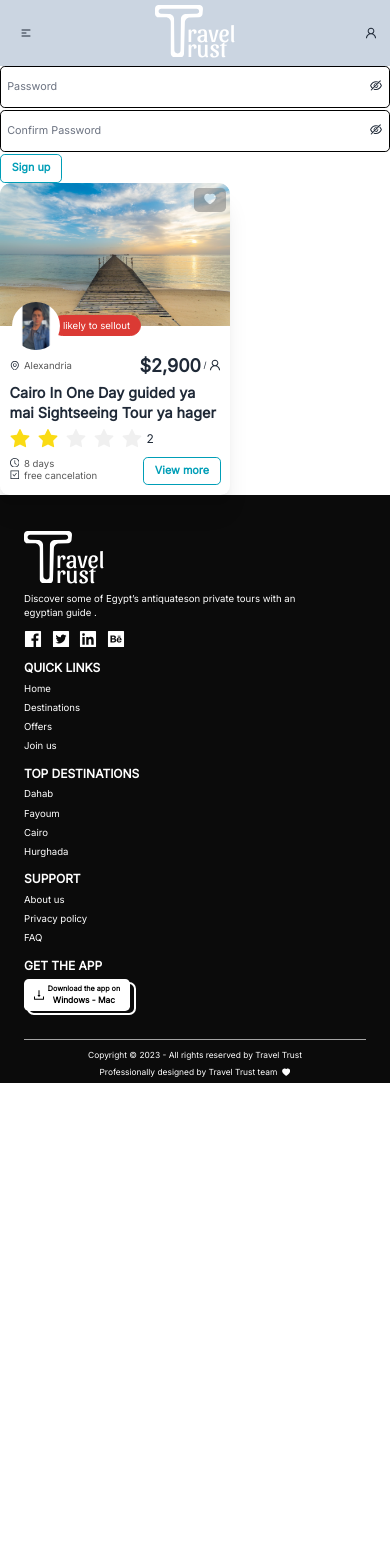
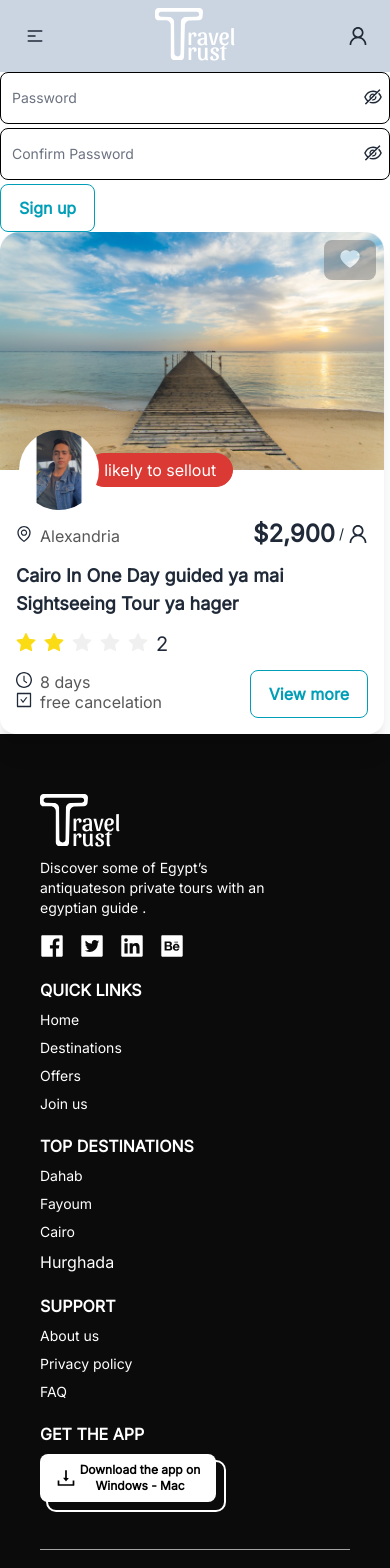
Before and after one commit to AhmedEldesoky99/Travel-Trust-ITI-Frontend, a React (Vite) app: page /shared in a window 390 px wide. Shown: the top 1568 px of the page. Before the commit the page ends 1083 px from the top, so only its background shows below. Built offline with nearby package versions, Linux system fonts and the light colour scheme; a web font is replaced by a local one.

Commit message:
📱 Behance responsive design

```diff
--- a/src/components/shared/CustomButton/index.jsx
+++ b/src/components/shared/CustomButton/index.jsx
@@ -17,7 +17,7 @@ const CustomButton = ({
     <button
       disabled={isLoading}
       onClick={onClick}
-      className={`btn text-lg normal-case px-[1.125rem] ${width} ${
+      className={`btn 2xs:text-base 2xl:text-lg normal-case px-[1.125rem] ${width} ${
         buttonTypes[type]
       } ${isLoading && "loading"} `}
     >
--- a/src/components/shared/Footer/index.jsx
+++ b/src/components/shared/Footer/index.jsx
@@ -14,78 +14,78 @@ const Footer = () => {
   return (
     <>
       <div className="grid grid-cols-5 2xs:grid-cols-1 sm:grid-cols-2 md:grid-cols-4 lg:grid-cols-5  space-y-5 p-10 bg-[#0b0b0b] text-white">
-        <div className="text-sm mt-5 ">
+        <div className="mt-5 ">
           <img src={Logo} alt="Travel Trust Logo" />
-          <p className="mt-2 pr-[20%] text-base">
+          <p className="mt-2 pr-[20%] 2xs:text-sm 2xl:text-base">
             Discover some of Egypt’s antiquateson private tours with an egyptian
             guide .
           </p>
           <div className="flex space-x-4 mt-4">
-            <FacebookFilled className="text-3xl cursor-pointer hover:text-primary-green transition duration-300" />
-            <TwitterSquareFilled className="text-3xl cursor-pointer hover:text-primary-green transition duration-300" />
-            <LinkedinFilled className="text-3xl cursor-pointer hover:text-primary-green transition duration-300" />
-            <BehanceSquareFilled className="text-3xl cursor-pointer hover:text-primary-green transition duration-300" />
+            <FacebookFilled className="2xs:text-2xl lg:text-3xl cursor-pointer hover:text-primary-green transition duration-300" />
+            <TwitterSquareFilled className="2xs:text-2xl lg:text-3xl cursor-pointer hover:text-primary-green transition duration-300" />
+            <LinkedinFilled className="2xs:text-2xl lg:text-3xl cursor-pointer hover:text-primary-green transition duration-300" />
+            <BehanceSquareFilled className="2xs:text-2xl lg:text-3xl cursor-pointer hover:text-primary-green transition duration-300" />
           </div>
         </div>
 
-        <div className="flex flex-col space-y-2 text-sm">
-          <span className="footer-title opacity-100 mb-0 text-xl">
+        <div className="flex flex-col space-y-2">
+          <span className="footer-title opacity-100 mb-0 2xs:text-base 2xl:text-lg">
             Quick Links
           </span>
-          <a className="cursor-pointer hover:text-primary-green transition-all text-base">
+          <a className="cursor-pointer hover:text-primary-green transition-all 2xs:text-sm 2xl:text-base">
             Home
           </a>
-          <a className="cursor-pointer hover:text-primary-green transition-all text-base">
+          <a className="cursor-pointer hover:text-primary-green transition-all 2xs:text-sm 2xl:text-base">
             Destinations
           </a>
-          <a className="cursor-pointer hover:text-primary-green transition-all text-base">
+          <a className="cursor-pointer hover:text-primary-green transition-all 2xs:text-sm 2xl:text-base">
             Offers
           </a>
-          <a className="cursor-pointer hover:text-primary-green transition-all text-base">
+          <a className="cursor-pointer hover:text-primary-green transition-all 2xs:text-sm 2xl:text-base">
             Join us
           </a>
         </div>
 
-        <div className="flex flex-col space-y-2 text-sm">
-          <span className="footer-title opacity-100 mb-0 text-xl">
+        <div className="flex flex-col space-y-2">
+          <span className="footer-title opacity-100 mb-0 2xs:text-base 2xl:text-lg">
             Top destinations
           </span>
-          <a className="cursor-pointer hover:text-primary-green transition-all text-base">
+          <a className="cursor-pointer hover:text-primary-green transition-all 2xs:text-sm 2xl:text-base">
             Dahab
           </a>
-          <a className="cursor-pointer hover:text-primary-green transition-all text-base">
+          <a className="cursor-pointer hover:text-primary-green transition-all 2xs:text-sm 2xl:text-base">
             Fayoum
           </a>
-          <a className="cursor-pointer hover:text-primary-green transition-all text-base">
+          <a className="cursor-pointer hover:text-primary-green transition-all 2xs:text-sm 2xl:text-base">
             Cairo
           </a>
-          <a className="cursor-pointer hover:text-primary-green transition-all text-base">
+          <a className="cursor-pointer hover:text-primary-green transition-all text-base 2xl:text-base">
             Hurghada
           </a>
         </div>
 
-        <div className="flex flex-col space-y-2 text-sm">
-          <span className="footer-title opacity-100 mb-0 text-xl">Support</span>
-          <a className="cursor-pointer hover:text-primary-green transition-all text-base">
+        <div className="flex flex-col space-y-2">
+          <span className="footer-title opacity-100 mb-0 2xs:text-base 2xl:text-lg">Support</span>
+          <a className="cursor-pointer hover:text-primary-green transition-all 2xs:text-sm 2xl:text-base">
             About us
           </a>
-          <a className="cursor-pointer hover:text-primary-green transition-all text-base">
+          <a className="cursor-pointer hover:text-primary-green transition-all 2xs:text-sm 2xl:text-base">
             Privacy policy
           </a>
-          <a className="cursor-pointer hover:text-primary-green transition-all text-base">
+          <a className="cursor-pointer hover:text-primary-green transition-all 2xs:text-sm 2xl:text-base">
             FAQ
           </a>
         </div>
 
-        <div className="flex flex-col space-y-2 text-sm">
-          <span className="footer-title opacity-100 mb-0 text-xl">
+        <div className="flex flex-col space-y-2">
+          <span className="footer-title opacity-100 mb-0 2xs:text-base 2xl:text-lg">
             Get the app
           </span>
-          <button className="group relative w-[11rem] bg-white text-black flex justify-center items-center space-x-1 p-2 rounded-lg font-bold normal-case hover:bg-black hover:text-white transition duration-300">
+          <button className="group relative w-[11rem] bg-white text-black flex justify-center items-center space-x-1 p-2 rounded-lg font-bold normal-case hover:bg-black hover:text-white hover:border-white hover:border transition duration-300">
             <DownloadOutlined className="text-xl leading-none" />
             <div className="flex flex-col">
-              <span className="text-xs">Download the app on </span>
-              <span className="text-sm">Windows - Mac</span>
+              <span className="2xs:text-xs">Download the app on </span>
+              <span className="2xs:text-xs">Windows - Mac</span>
             </div>
           <div className="absolute top-2 left-1 outline-2 outline-white outline h-12 w-[11rem] rounded-lg group-hover:hidden"></div>
           </button>
@@ -96,13 +96,13 @@ const Footer = () => {
 
       <div className="flex 2xs:flex-col 2xs:space-y-2 2xs:items-center md:flex-row md:justify-between md:items-center md:space-x-5 md:space-y-0 p-2 bg-[#0b0b0b] text-white px-10 text-sm">
         <div>
-          <p className="text-sm">
+          <p className="2xs:text-sm 2xl:text-base">
             Copyright © 2023 - All rights reserved by Travel Trust
           </p>
         </div>
 
         <div className="flex items-center justify-center space-x-2">
-          <span className="text-sm">
+          <span className="2xs:text-sm 2xl:text-base">
             Professionally designed by Travel Trust team
           </span>
           <HeartFilled />
--- a/src/components/shared/FormComponents/CustomInput/index.jsx
+++ b/src/components/shared/FormComponents/CustomInput/index.jsx
@@ -19,7 +19,7 @@ const CustomInput = ({ type, name, label, rule, register, errors }) => {
           type={showPassword ? "text" : type}
           id={label}
           name={name}
-          className={`block h-[4.375rem] px-2.5 pb-2.5 pt-4 w-full text-black bg-transparent rounded-lg border border-black appearance-none focus:outline-none focus:ring-0 focus:border-black peer ${
+          className={`block  px-2.5 pb-2.5 pt-4 w-full text-black bg-transparent rounded-lg border border-black appearance-none focus:outline-none focus:ring-0 focus:border-black peer ${
             errors[name] &&
             "border border-tertiary-red focus:border-tertiary-red focus:outline-none"
           }`}
@@ -33,16 +33,16 @@ const CustomInput = ({ type, name, label, rule, register, errors }) => {
             className="absolute top-1/2 right-[2%] translate-x-0 -translate-y-[50%]"
           >
             {showPassword ? (
-              <EyeOutlined className="text-xl" />
+              <EyeOutlined className="2xs:text-lg 2xl:text-xl text-xl" />
             ) : (
-              <EyeInvisibleOutlined className="text-xl" />
+              <EyeInvisibleOutlined className="2xs:text-lg 2xl:text-xl text-xl" />
             )}
           </button>
         )}
 
         <label
           htmlFor={label}
-          className={`absolute text-lg text-gray-500 duration-300 transform -translate-y-4 scale-75 top-2 z-10 origin-[0] bg-white px-2 peer-focus:px-2 peer-focus:text-black peer-placeholder-shown:scale-100 peer-placeholder-shown:-translate-y-1/2 peer-placeholder-shown:top-1/2 peer-focus:top-2 peer-focus:scale-75 peer-focus:-translate-y-4 left-1 ${
+          className={`absolute 2xs:text-sm 2xl:text-lg text-gray-500 duration-300 transform -translate-y-4 scale-75 top-2 z-10 origin-[0] bg-white px-2 peer-focus:px-2 peer-focus:text-black peer-placeholder-shown:scale-100 peer-placeholder-shown:-translate-y-1/2 peer-placeholder-shown:top-1/2 peer-focus:top-2 peer-focus:scale-75 peer-focus:-translate-y-4 left-1 ${
             errors[name] && "text-tertiary-red peer-focus:text-tertiary-red"
           }`}
         >
--- a/src/components/shared/Navbar/index.jsx
+++ b/src/components/shared/Navbar/index.jsx
@@ -11,7 +11,7 @@ import {
   UserOutlined,
 } from "@ant-design/icons";
 
-import Logo from "../../../assets/images/Logo/Logo.svg"
+import Logo from "../../../assets/images/Logo/Logo.svg";
 
 const Navbar = () => {
   return (
@@ -20,8 +20,9 @@ const Navbar = () => {
         {/* Navbar Start */}
 
         <div className="flex-1">
+          {/* // Show only from xs to md */}
           <div className="dropdown">
-            <label tabIndex={0} className="btn btn-ghost md:hidden btn-lg">
+            <label tabIndex={0} className="btn btn-ghost md:hidden btn-md">
               <svg
                 xmlns="http://www.w3.org/2000/svg"
                 className="h-5 w-5"
@@ -41,22 +42,22 @@ const Navbar = () => {
               tabIndex={0}
               className="menu menu-compact dropdown-content mt-3 p-2 shadow bg-base-100 rounded-box w-52"
             >
-              <li >
-                <a className="text-lg">Home</a>
+              <li>
+                <a>Home</a>
               </li>
               <li>
-                <a className="text-lg">Destination</a>
+                <a>Destination</a>
               </li>
               <li>
-                <a className="text-lg">Offers</a>
+                <a>Offers</a>
               </li>
               <li>
-                <a className="text-lg">Get the app</a>
+                <a>Get the app</a>
               </li>
             </ul>
           </div>
 
-          <ul className="menu menu-horizontal hidden md:flex text-xl">
+          <ul className="menu menu-horizontal hidden md:flex lg:text-base 2xl:text-xl ">
             <li className="p-3">
               <HomeOutlined className="p-1 hover:bg-transparent" />
               <a className="hover:bg-transparent active:bg-transparent active:text-black p-1 pl-2">
@@ -93,7 +94,7 @@ const Navbar = () => {
         {/* Navbar End */}
 
         <div className="flex-1 justify-end">
-          <ul className="menu menu-horizontal hidden md:flex text-xl">
+          <ul className="menu menu-horizontal hidden md:flex lg:text-base 2xl:text-xl">
             <li className="p-3">
               <HeartOutlined className="p-1 hover:bg-transparent" />
               <a className="hover:bg-transparent active:bg-transparent active:text-black p-1">
@@ -129,13 +130,13 @@ const Navbar = () => {
               className="mt-3 p-2 shadow menu menu-compact dropdown-content bg-base-100 rounded-box w-52"
             >
               <li>
-                <a className="text-lg">Trips</a>
+                <a>Trips</a>
               </li>
               <li>
-                <a className="text-lg">Card</a>
+                <a>Card</a>
               </li>
               <li>
-                <a className="text-lg">Help</a>
+                <a>Help</a>
               </li>
             </ul>
           </div>
--- a/src/components/shared/TourCard/index.jsx
+++ b/src/components/shared/TourCard/index.jsx
@@ -59,7 +59,7 @@ const TourCard = () => {
               className="w-20 rounded-full relative"
             />
           </a>
-          <span className="badge text-base p-4 -ml-3 bg-tertiary-red border-tertiary-red">
+          <span className="badge 2xs:text-base 2xl:text-lg p-4 -ml-3 bg-tertiary-red border-tertiary-red">
             likely to sellout
           </span>
         </div>
@@ -67,7 +67,7 @@ const TourCard = () => {
         <div className="absolute top-2 right-2 bg-glass-gray opacity-50 py-2 px-4 rounded-lg">
           <button onClick={toggleFavorites}>
             <HeartFilled
-              className={`text-xl hover:scale-110 transition-all duration-200 ease-out ${
+              className={`2xs:text-xl 2xl:text-2xl hover:scale-110 transition-all duration-200 ease-out ${
                 checked ? "text-[#ff0000]" : "text-white"
               }`}
             />
@@ -79,17 +79,17 @@ const TourCard = () => {
       <div className="card-body !pt-12 space-y-3 gap-0">
         <div className="flex justify-between items-center">
           <div className="flex justify-center items-center space-x-2">
-            <EnvironmentOutlined className="text-base" />
-            <span className="text-base text-light-gray h-5">Alexandria</span>
+            <EnvironmentOutlined className="2xs:text-base 2xl:text-lg" />
+            <span className="2xs:text-base 2xl:text-lg text-light-gray h-5">Alexandria</span>
           </div>
           <div className="flex justify-center items-center space-x-1">
-            <span className="text-3xl font-bold">$2,900</span>{" "}
+            <span className="2xs:text-2xl 2xl:text-3xl font-bold">$2,900</span>{" "}
             <span className="">/</span>
             <UserOutlined className="text-xl" />
           </div>
         </div>
 
-        <h2 className="card-title text-2xl">
+        <h2 className="card-title 2xs:text-lg 2xl:text-xl">
           Cairo In One Day guided ya mai Sightseeing Tour ya hager{" "}
         </h2>
 
--- a/src/index.css
+++ b/src/index.css
@@ -10,37 +10,3 @@
 html{
 font-size: 100%;
 }
-
-@media screen and (min-width: 320px) {
-    html {
-        font-size: 60%;
-    }
-}
-
-/* For screen sizes from 480px to 768px */
-@media screen and (min-width: 480px) {
-    html {
-        font-size: 65%;
-    }
-}
-
-/* For screen sizes from 768px to 1280px */
-@media screen and (min-width: 768px) {
-    html {
-        font-size: 70%;
-    }
-}
-
-/* For screen sizes from 1280px to 1536px */
-@media screen and (min-width: 1280px) {
-    html {
-        font-size:75%;
-    }
-}
-
-/* For screen sizes larger than 1536px */
-@media screen and (min-width: 1536px) {
-    html {
-        font-size: 80%;
-    }
-}
```
